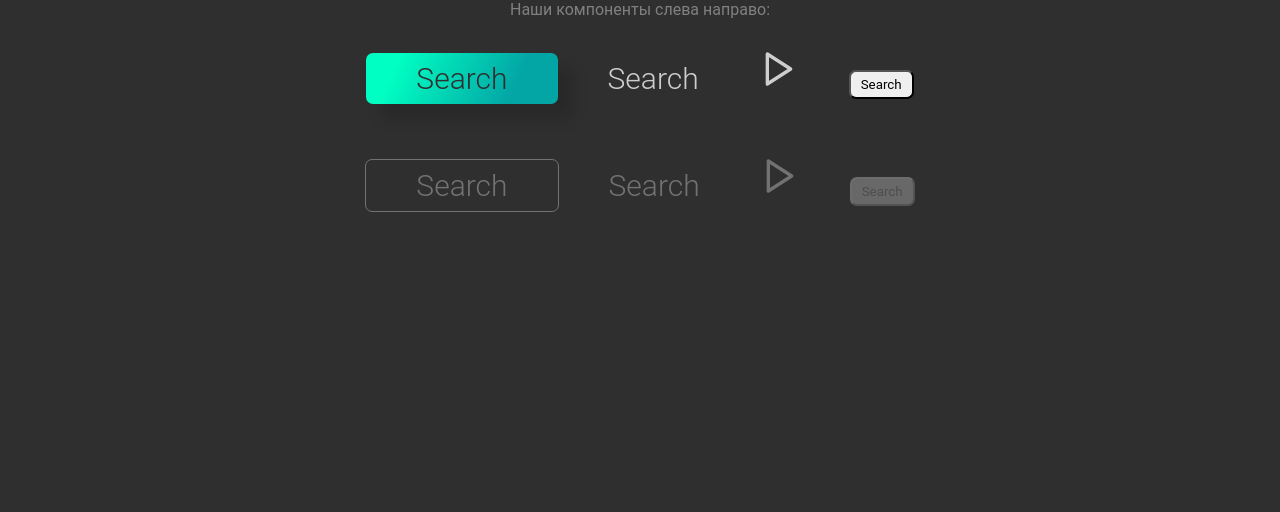
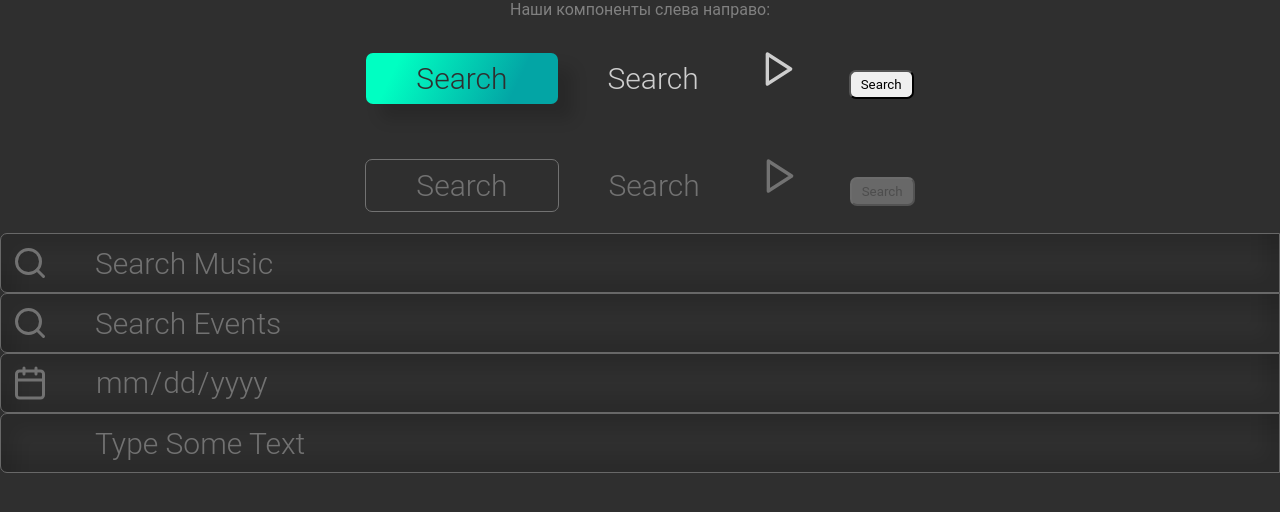
Before and after one commit to mari1647iv/music-player, a React (Create React App) app: page / in a window 1280 px wide. Shown: the top 512 px of the page. Built offline with nearby package versions, Linux system fonts and the light colour scheme.

Commit message:
Add input component

```diff
--- /dev/null
+++ b/src/components/Input/Input.css
@@ -0,0 +1,73 @@
+.input-box {
+    width: 100%;
+    height: 60px;
+    padding-left: 94px;
+
+    background: #2F2F2F;
+    border: 1px solid #686868;
+    box-sizing: border-box;
+    box-shadow: inset 15px 15px 15px rgba(0, 0, 0, 0.1), inset -15px -15px 15px rgba(0, 0, 0, 0.1);
+    border-radius: 7px 0px 0px 7px;
+
+    font-style: normal;
+    font-weight: 300;
+    font-size: 30px;
+    line-height: 38px;
+
+    display: flex;
+    align-items: center;
+
+    color: #CECECE;
+}
+
+.input-box:hover {
+    border: 1px solid #CECECE;
+}
+
+.input-box:focus {
+    background: #2F2F2F;
+    color: #CECECE;
+}
+
+.input-box::placeholder {color:#727272;}
+.input-box:hover::placeholder {color: #cecece;}
+
+.input-box::-webkit-input-placeholder {color:#727272;}
+.input-box::-moz-placeholder          {color:#727272;}/* Firefox 19+ */
+.input-box:-moz-placeholder           {color:#727272;}/* Firefox 18- */
+.input-box:-ms-input-placeholder      {color:#727272;}
+
+.input-box:hover::-webkit-input-placeholder {color:#cecece;}
+.input-box:hover::-moz-placeholder          {color:#cecece;}/* Firefox 19+ */
+.input-box:hover:-moz-placeholder           {color:#cecece;}/* Firefox 18- */
+.input-box:hover:-ms-input-placeholder      {color:#cecece;}
+
+.input-container {
+    position: relative;
+}
+.input-icon {
+    position:absolute;
+    left:12px;
+    top: 12px;
+    color: #727272;
+}
+
+.input-container:hover .input-icon {
+    color: #CECECE;
+}
+
+input[type="date"]::-webkit-calendar-picker-indicator {
+    position: absolute;
+    top: 0;
+    padding: 12px;
+    padding-right: 46px;
+    left: -25px;
+    opacity: 0;
+}
+
+input[type="date"]{
+    color: #727272;
+}
+input[type="date"]:focus {
+    color: #CECECE;
+}
--- /dev/null
+++ b/src/components/Input/Input.js
@@ -0,0 +1,17 @@
+import React from "react";
+import "./Input.css";
+import {Search, Calendar} from "react-feather";
+
+function Input(props) {
+    const {type} = props;
+
+    return (
+        <div className="input-container">
+            <i className="input-icon">{(type==="music"||type==="events")?<Search size={36}/>:type==="date"?<Calendar size={36}/>:""}</i>
+            <input type={type==="date"?"date":"text"} className="input-box" placeholder={type==="music"?"Search Music":type==="events"?"Search Events":"Type Some Text"}/>
+        </div>
+
+    );
+}
+
+export default Input;
--- a/src/routes/Components/Components.js
+++ b/src/routes/Components/Components.js
@@ -2,6 +2,7 @@ import React from "react";
 import "./Components.css";
 import Button from "../../components/Button/Button";
 import {Play} from "react-feather";
+import Input from "../../components/Input/Input";
 
 function Components() {
     return (
@@ -13,11 +14,16 @@ function Components() {
                 <Button type="icon" children={<Play size={40}/>}/>
                 <Button type="stuff" children="Search"/>
             </div><div>
-                <Button type="colorful" children="Search" isDisabled={true}/>
-                <Button type="icon" children="Search" isDisabled={true}/>
-                <Button type="icon" children={<Play size={40}/>} isDisabled={true}/>
-                <Button type="stuff" children="Search" isDisabled={true}/>
-            </div>
+            <Button type="colorful" children="Search" isDisabled={true}/>
+            <Button type="icon" children="Search" isDisabled={true}/>
+            <Button type="icon" children={<Play size={40}/>} isDisabled={true}/>
+            <Button type="stuff" children="Search" isDisabled={true}/>
+        </div><div>
+            <Input type="music"/>
+            <Input type="events"/>
+            <Input type="date"/>
+            <Input type="blablabla"/>
+        </div>
         </div>
     );
 }
```
